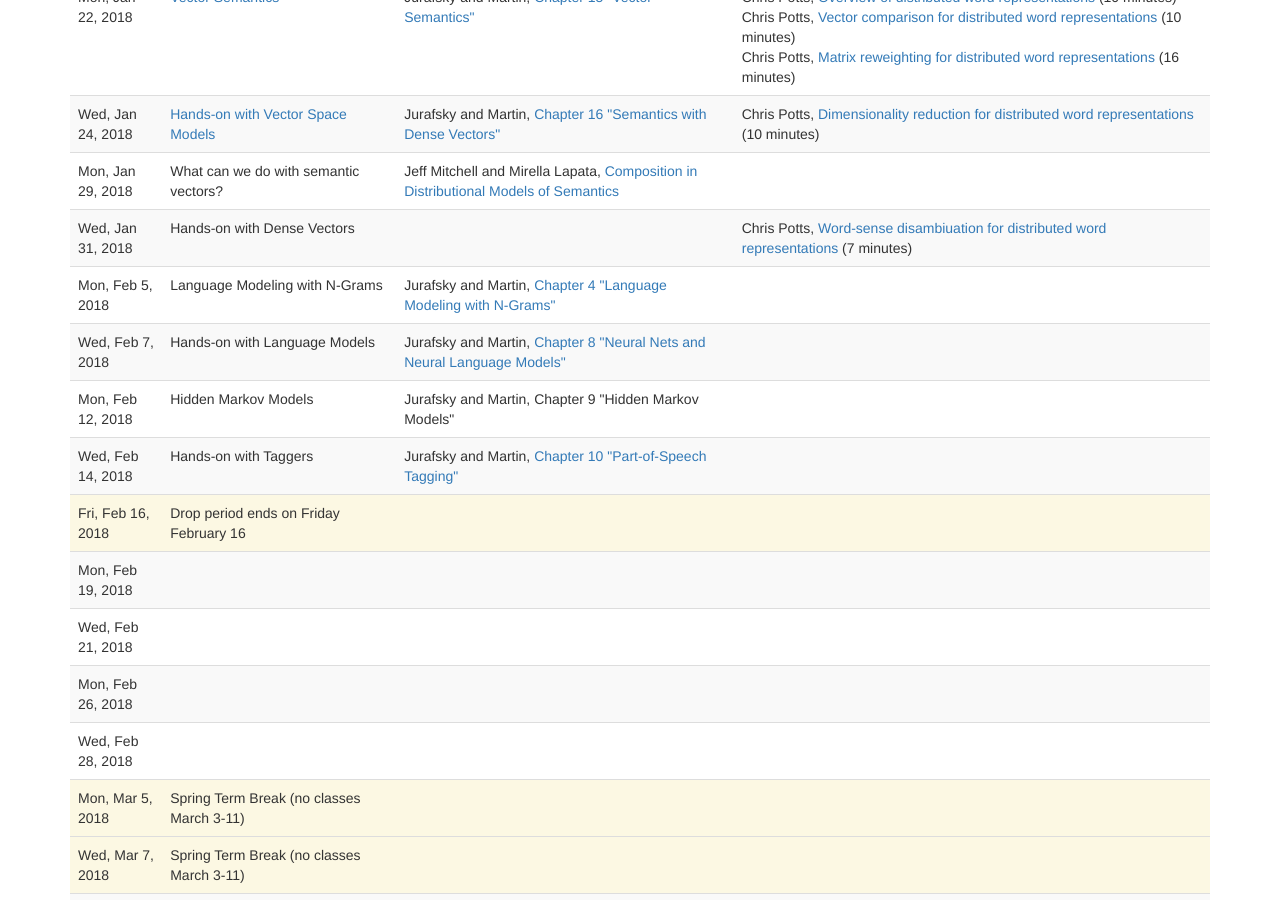
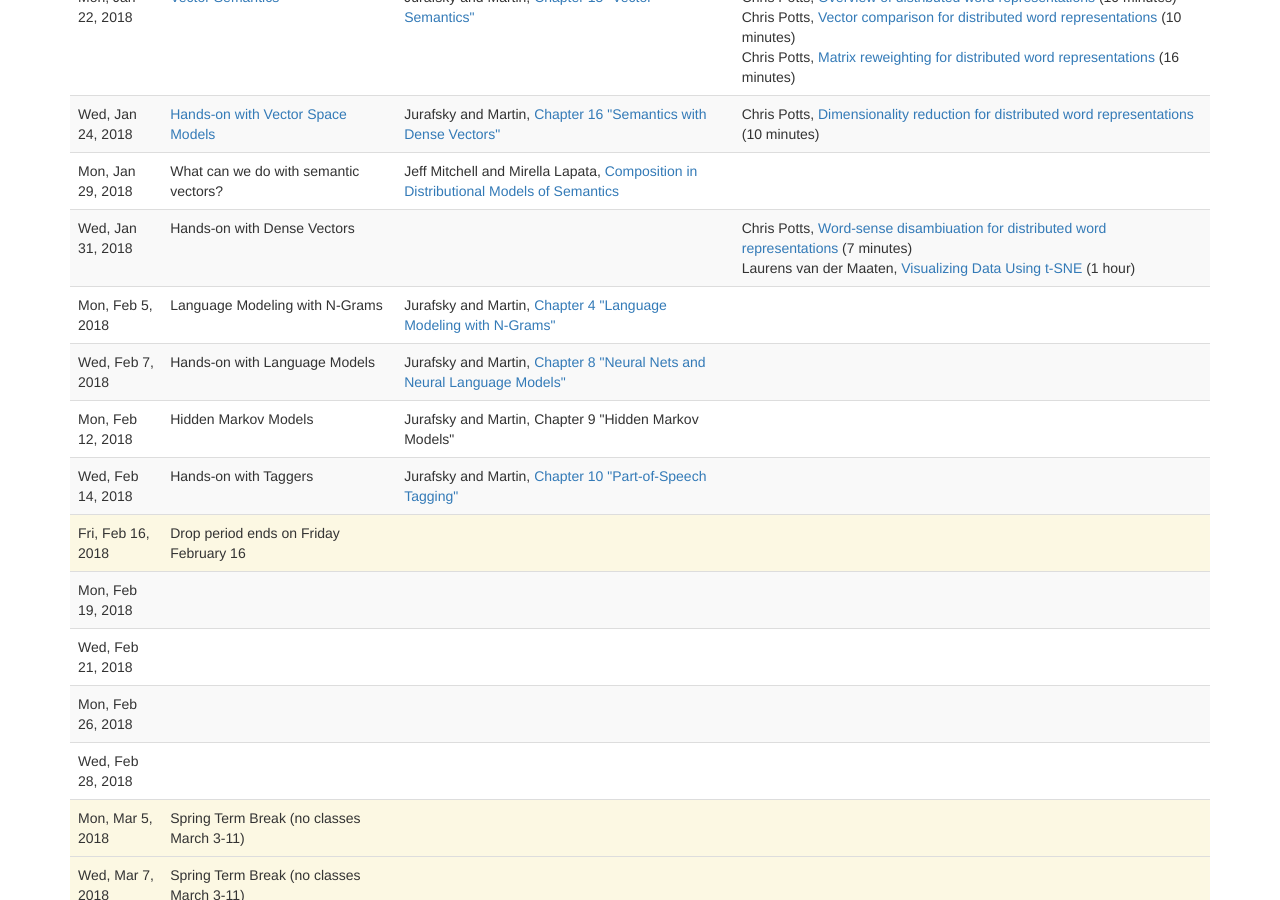
Before and after one commit to computational-linguistics-class/computational-linguistics-class.github.io, a Jekyll site: the page built from lectures.md, in a window 1280 px wide and 900 px high, scrolled down 371 px. Built offline with Jekyll 4.4.1, drawn with Linux system fonts in a browser that asks for light colours; nearby versions of some CDN libraries; a script that is not in the unit is left out.

Commit message:
Optional visualization lecture

```diff
--- a/_data/lectures.yaml
+++ b/_data/lectures.yaml
@@ -91,6 +91,11 @@
       authors: Chris Potts
       url: https://www.youtube.com/watch?v=DEMn10hzXX4&index=5&list=PLfmUaIBTH8exY7fZnJss508Bp8k1R8ASG
       length: 7 minutes
+    -
+      title: Visualizing Data Using t-SNE
+      authors: Laurens van der Maaten
+      url: https://www.youtube.com/watch?v=RJVL80Gg3lA
+      length: 1 hour
 -
   date: 2018-02-05
   slides:
```
